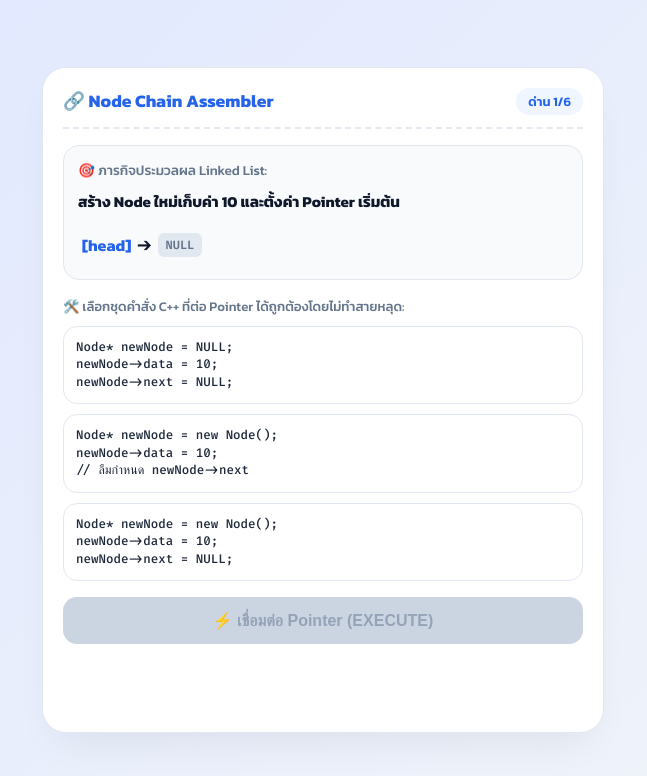
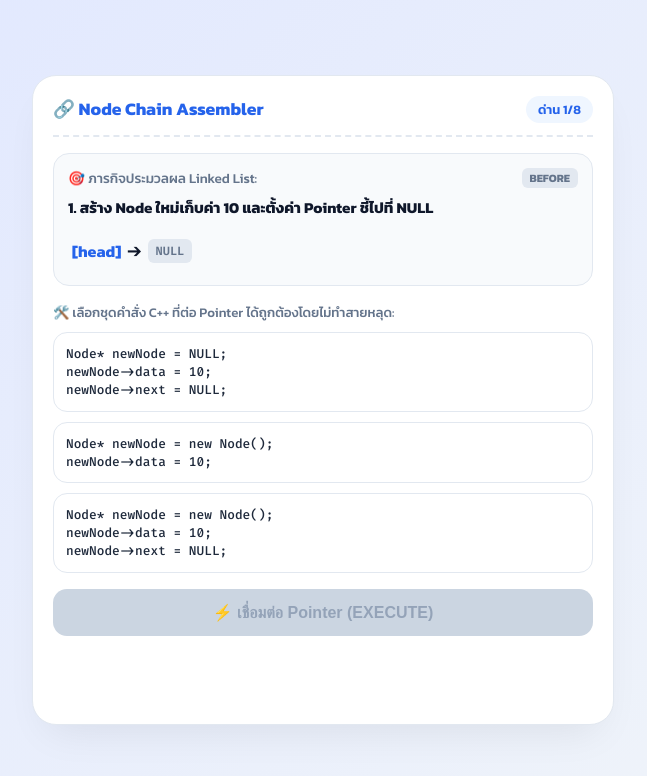
Before and after one commit to wannabfair/LinkedList1-2569, a plain HTML site: page index.html in a window 1280 px wide. Shown: the whole page, without its empty margins (317-964 px from the left). Drawn offline with Linux system fonts and the light colour scheme.

Commit message:
Update index.html

```diff
--- a/index.html
+++ b/index.html
@@ -16,8 +16,8 @@
     --accent-blue-light: #eff6ff;
     --accent-purple: #7c3aed;
     --accent-amber: #d97706;
-    --accent-amber-light: #fef3c7;
     --accent-green: #10b981;
+    --accent-green-light: #d1fae5;
     --accent-red: #ef4444;
     --code-bg: #f8fafc;
     --text-main: #0f172a;
@@ -40,7 +40,7 @@
   .game-card {
     background: var(--card-bg);
     width: 100%;
-    max-width: 520px;
+    max-width: 540px;
     border-radius: 24px;
     padding: 20px;
     box-shadow: 0 20px 40px -15px rgba(0, 0, 0, 0.08);
@@ -80,13 +80,39 @@
     padding: 14px;
     border: 1px solid #e2e8f0;
     margin-bottom: 16px;
+    transition: all 0.3s ease;
+  }
+
+  .visual-stage.success-state {
+    background: var(--accent-green-light);
+    border-color: var(--accent-green);
+  }
+
+  .stage-header {
+    display: flex;
+    justify-content: space-between;
+    align-items: center;
+    margin-bottom: 8px;
   }
 
   .task-desc {
     font-size: 0.85rem;
     color: var(--text-muted);
-    margin-bottom: 10px;
     font-weight: 500;
+  }
+
+  .state-tag {
+    font-size: 0.7rem;
+    font-weight: 700;
+    padding: 2px 8px;
+    border-radius: 6px;
+    background: #e2e8f0;
+    color: var(--text-muted);
+  }
+
+  .state-tag.after {
+    background: var(--accent-green);
+    color: #ffffff;
   }
 
   .task-title {
@@ -118,15 +144,6 @@
     font-weight: 600;
     box-shadow: 0 2px 4px rgba(0,0,0,0.03);
     white-space: nowrap;
-  }
-
-  .node-data {
-    color: var(--accent-purple);
-  }
-
-  .arrow {
-    color: var(--text-muted);
-    font-weight: bold;
   }
 
   .null-box {
@@ -168,7 +185,7 @@
   pre {
     margin: 0;
     font-family: 'Fira Code', Consolas, monospace;
-    font-size: 0.78rem;
+    font-size: 0.8rem;
     color: #1e293b;
     white-space: pre-wrap;
     line-height: 1.4;
@@ -227,12 +244,15 @@
 <div class="game-card">
   <div class="header">
     <div class="title">🔗 Node Chain Assembler</div>
-    <div class="badge" id="level-badge">ด่าน 1/6</div>
+    <div class="badge" id="level-badge">ด่าน 1/8</div>
   </div>
 
-  <div class="visual-stage">
-    <div class="task-desc">🎯 ภารกิจประมวลผล Linked List:</div>
-    <div class="task-title" id="task-title">สร้าง Node ใหม่ใส่ข้อมูล</div>
+  <div class="visual-stage" id="stage-box">
+    <div class="stage-header">
+      <span class="task-desc">🎯 ภารกิจประมวลผล Linked List:</span>
+      <span class="state-tag" id="state-tag">BEFORE</span>
+    </div>
+    <div class="task-title" id="task-title">โจทย์ทดสอบ</div>
     <div class="chain-display" id="chain-visual"></div>
   </div>
 
@@ -248,11 +268,15 @@
 </div>
 
 <script>
+// ===================================================
+// คลังโจทย์ 8 ด่าน (เรียงลำดับจาก ง่าย -> ยาก)
+// ===================================================
 const levels = [
-  // --- ด่านที่ 1: การสร้าง Node ใหม่ ---
+  // --- ด่านที่ 1 (ง่ายมาก): สร้าง Node ใหม่ ---
   {
-    title: "สร้าง Node ใหม่เก็บค่า 10 และตั้งค่า Pointer เริ่มต้น",
-    visual: '<span style="font-weight:bold; color:#2563eb;">[head]</span> ➔ <span class="null-box">NULL</span>',
+    title: "1. สร้าง Node ใหม่เก็บค่า 10 และตั้งค่า Pointer ชี้ไปที่ NULL",
+    visualBefore: '<span style="font-weight:bold; color:#2563eb;">[head]</span> ➔ <span class="null-box">NULL</span>',
+    visualAfter: '<span style="color:#d97706; font-weight:bold;">newNode[10]</span> ➔ <span class="null-box">NULL</span>',
     options: [
       {
         code: "Node* newNode = new Node();\nnewNode->data = 10;\nnewNode->next = NULL;",
@@ -260,22 +284,47 @@ const levels = [
         explain: ""
       },
       {
-        code: "Node* newNode = new Node();\nnewNode->data = 10;\n// ลืมกำหนด newNode->next",
+        code: "Node* newNode = new Node();\nnewNode->data = 10;",
         correct: false,
-        explain: "ลืมตั้งค่า newNode->next = NULL จะทำให้ Pointer ชี้ไปที่ขยะใน memory (Wild Pointer)"
+        explain: "ลืมตั้งค่า newNode->next = NULL จะทำให้ Pointer ชี้ไปที่ตำแหน่งขยะในหน่วยความจำ (Wild Pointer)"
       },
       {
         code: "Node* newNode = NULL;\nnewNode->data = 10;\nnewNode->next = NULL;",
         correct: false,
-        explain: "กำหนด newNode เป็น NULL แล้วไปเข้าถึง ->data จะเกิด Null Pointer Exception (โปรแกรม Crash!)"
+        explain: "กำหนด newNode เป็น NULL แล้วพยายามเข้าถึง ->data จะเกิด Null Pointer Exception (โปรแกรม Crash)"
       }
     ]
   },
 
-  // --- ด่านที่ 2: แทรก Node ที่ Head (Insert Front) ---
+  // --- ด่านที่ 2 (ง่าย): เริ่มต้นจุด head ของ List ---
   {
-    title: "นำ newNode (ค่า 5) แทรกไว้ที่ 'หน้าสุด' ของ List (Insert Head)",
-    visual: '<span style="color:#d97706; font-weight:bold;">newNode[5]</span> | <span style="font-weight:bold; color:#2563eb;">[head]</span> ➔ <div class="node-box">10 | next</div> ➔ <span class="null-box">NULL</span>',
+    title: "2. กำหนดให้ Pointer 'head' ชี้ไปยัง newNode (ค่า 10) เพื่อเริ่มต้น List",
+    visualBefore: '<span style="font-weight:bold; color:#2563eb;">[head]</span> ➔ <span class="null-box">NULL</span>  |  <span style="color:#d97706; font-weight:bold;">newNode[10]</span> ➔ <span class="null-box">NULL</span>',
+    visualAfter: '<span style="font-weight:bold; color:#2563eb;">[head]</span> ➔ <div class="node-box">10 | next</div> ➔ <span class="null-box">NULL</span>',
+    options: [
+      {
+        code: "head = newNode;",
+        correct: true,
+        explain: ""
+      },
+      {
+        code: "head->next = newNode;",
+        correct: false,
+        explain: "ปัจจุบัน head ยังเป็น NULL การเรียก head->next จะทำให้โปรแกรม Crash ทันที"
+      },
+      {
+        code: "newNode = head;",
+        correct: false,
+        explain: "เป็นการเอา NULL มาทับ newNode ทำให้ข้อมูลค่า 10 สูญหายไป"
+      }
+    ]
+  },
+
+  // --- ด่านที่ 3 (ปานกลาง): แทรก Node ด้านหน้าสุด (Insert Front) ---
+  {
+    title: "3. นำ newNode (ค่า 5) มาแทรกไว้ด้านหน้าสุดของ List (ต่อหน้า Node 10)",
+    visualBefore: '<span style="color:#d97706; font-weight:bold;">newNode[5]</span>  |  <span style="font-weight:bold; color:#2563eb;">[head]</span> ➔ <div class="node-box">10 | next</div> ➔ <span class="null-box">NULL</span>',
+    visualAfter: '<span style="font-weight:bold; color:#2563eb;">[head]</span> ➔ <div class="node-box">5 | next</div> ➔ <div class="node-box">10 | next</div> ➔ <span class="null-box">NULL</span>',
     options: [
       {
         code: "newNode->next = head;\nhead = newNode;",
@@ -285,20 +334,45 @@ const levels = [
       {
         code: "head = newNode;\nnewNode->next = head;",
         correct: false,
-        explain: "ย้าย head ไปชี้ newNode ก่อน ทำให้ newNode->next ชี้เข้าตัวเอง (เกิด Infinite Loop) และ Node เก่าใน List หายไปทั้งแถบ!"
+        explain: "ย้าย head ไปชี้ newNode ก่อน ทำให้ newNode->next ชี้เข้าหาตัวเอง (เกิด Infinite Loop) และ Node 10 หลุดหายไป!"
       },
       {
-        code: "head->next = newNode;\nhead = newNode;",
+        code: "head->next = newNode;",
         correct: false,
-        explain: "เขียนผิดเอา head->next ไปชี้ newNode ทำให้โครงสร้างเดิมพัง และตำแหน่งแทรกไม่ถูกต้อง"
+        explain: "เอา head->next ไปชี้ newNode จะกลายเป็นต่อท้าย Node 10 ไม่ใช่การแทรกหน้าสุด"
       }
     ]
   },
 
-  // --- ด่านที่ 3: การท่องผ่าน List (Traverse to Tail) ---
+  // --- ด่านที่ 4 (ปานกลาง): ขยับ Pointer ไปยัง Node ถัดไป ---
   {
-    title: "เลื่อน Pointer 'temp' ไปหยุดที่ 'Node ตัวสุดท้าย' เพื่อเตรียมต่อท้าย",
-    visual: '<span style="font-weight:bold; color:#2563eb;">[head]</span> ➔ <div class="node-box">5 | next</div> ➔ <div class="node-box">10 | next</div> ➔ <span class="null-box">NULL</span>',
+    title: "4. ขยับ Pointer 'curr' ที่ชี้อยู่ที่ Node 5 ให้ขยับไปชี้ที่ Node ถัดไป (Node 10)",
+    visualBefore: '<span style="font-weight:bold; color:#2563eb;">[head]</span> ➔ <div class="node-box">5 (curr)</div> ➔ <div class="node-box">10 | next</div> ➔ <span class="null-box">NULL</span>',
+    visualAfter: '<span style="font-weight:bold; color:#2563eb;">[head]</span> ➔ <div class="node-box">5 | next</div> ➔ <div class="node-box">10 (curr)</div> ➔ <span class="null-box">NULL</span>',
+    options: [
+      {
+        code: "curr = curr->next;",
+        correct: true,
+        explain: ""
+      },
+      {
+        code: "curr->next = curr;",
+        correct: false,
+        explain: "คำสั่งนี้จะทำให้ Pointer ของ Node 5 ชี้กลับเข้าหาตัวเอง จนกลายเป็น Loop ไม่ใช่การขยับตัวแปร curr"
+      },
+      {
+        code: "curr = head;",
+        correct: false,
+        explain: "เป็นการสั่งให้ curr ย้อนกลับไปเริ่มที่ head ใหม่ ไม่ใช่การขยับไป Node ถัดไป"
+      }
+    ]
+  },
+
+  // --- ด่านที่ 5 (ปานกลาง-ยาก): การท่องไปยัง Node ตัวสุดท้าย (Traverse) ---
+  {
+    title: "5. เขียนลูปขยับ Pointer 'temp' ไปเรื่อยๆ จนกว่าจะหยุดที่ Node ตัวสุดท้ายของ List",
+    visualBefore: '<span style="font-weight:bold; color:#2563eb;">[head/temp]</span> ➔ <div class="node-box">5 | next</div> ➔ <div class="node-box">10 | next</div> ➔ <span class="null-box">NULL</span>',
+    visualAfter: '<span style="font-weight:bold; color:#2563eb;">[head]</span> ➔ <div class="node-box">5 | next</div> ➔ <div class="node-box">10 (temp)</div> ➔ <span class="null-box">NULL</span>',
     options: [
       {
         code: "Node* temp = head;\nwhile (temp->next != NULL) {\n    temp = temp->next;\n}",
@@ -308,43 +382,45 @@ const levels = [
       {
         code: "Node* temp = head;\nwhile (temp != NULL) {\n    temp = temp->next;\n}",
         correct: false,
-        explain: "เช็กเงื่อนไข temp != NULL จะทำให้ temp เลื่อนเลย Node สุดท้ายไปหยุดที่ NULL ทำให้ต่อ Node ใหม่ไม่ได้"
+        explain: "เงื่อนไข temp != NULL จะทำให้ temp ขยับเลย Node สุดท้ายออกไปหยุดที่ NULL ทำให้ใช้งานต่อไม่ได้"
       },
       {
         code: "Node* temp = head;\ntemp = temp->next;",
         correct: false,
-        explain: "ขยับ temp เพียงครั้งเดียว ไม่ใช่การวนลูปเพื่อหา Node ตัวสุดท้ายของ List ทั้งหมด"
+        explain: "เป็นการขยับ temp เพียงแค่ Step เดียว หาก List มีหลาย Node จะไม่ไปถึง Node ตัวสุดท้าย"
       }
     ]
   },
 
-  // --- ด่านที่ 4: แทรก Node ที่ Tail (Insert Back) ---
+  // --- ด่านที่ 6 (ยาก): นำ Node ไปต่อท้ายสุด (Insert Back) [ปรับภาษาให้เข้าใจง่าย] ---
   {
-    title: "นำ newNode (ค่า 20) ต่อเข้าที่ 'ท้ายสุด' ของ List โดย temp อยู่ที่ Node ตัวสุดท้ายแล้ว",
-    visual: '<div class="node-box">5 | next</div> ➔ <div class="node-box">10 (temp)</div> ➔ <span class="null-box">NULL</span>  | <span style="color:#d97706; font-weight:bold;">newNode[20]</span>',
+    title: "6. นำ newNode (ค่า 20) ไปต่อเข้ากับ 'Node ตัวสุดท้าย' (temp) ของ List",
+    visualBefore: '<div class="node-box">5 | next</div> ➔ <div class="node-box">10 (temp)</div> ➔ <span class="null-box">NULL</span>  |  <span style="color:#d97706; font-weight:bold;">newNode[20]</span>',
+    visualAfter: '<div class="node-box">5 | next</div> ➔ <div class="node-box">10 | next</div> ➔ <div class="node-box">20 (newNode)</div> ➔ <span class="null-box">NULL</span>',
     options: [
       {
-        code: "temp->next = newNode;\nnewNode->next = NULL;",
+        code: "temp->next = newNode;",
         correct: true,
         explain: ""
       },
       {
-        code: "newNode->next = temp;\ntemp = newNode;",
+        code: "newNode->next = temp;",
         correct: false,
-        explain: "เอา newNode ไปชี้ temp ย้อนกลับ ทำให้ Linked List ผิดทิศทาง (กลายเป็น Loop)"
+        explain: "เอา newNode ชี้ย้อนกลับไปหา temp ทำให้ทิศทาง Pointer ผิดพลาดและกลายเป็น Loop"
       },
       {
         code: "head->next = newNode;",
         correct: false,
-        explain: "ไปต่อ newNode เข้ากับ head->next โดยตรง จะทำให้ Node กลางๆ (ค่า 10) ถูกตัดทิ้งและข้อมูลสูญหาย (Data Leak)"
+        explain: "ไปต่อ newNode เข้ากับ head->next โดยตรง จะทำให้ Node กลางๆ โดนตัดทิ้งและข้อมูลสูญหาย (Data Leak)"
       }
     ]
   },
 
-  // --- ด่านที่ 5: ลบ Node ตัวแรก (Delete Head) ---
+  // --- ด่านที่ 7 (ยาก): ลบ Node ตัวแรก (Delete Head) ---
   {
-    title: "ลบ Node ตัวแรกสุด (ค่า 5) ออกจาก List โดยไม่ให้เกิด Memory Leak",
-    visual: '<span style="font-weight:bold; color:#2563eb;">[head]</span> ➔ <div class="node-box">5 | next</div> ➔ <div class="node-box">10 | next</div> ➔ <div class="node-box">20 | next</div> ➔ <span class="null-box">NULL</span>',
+    title: "7. ลบ Node ตัวแรกสุด (ค่า 5) ออกจาก List ให้ถูกต้อง และคืนพื้นที่หน่วยความจำ",
+    visualBefore: '<span style="font-weight:bold; color:#2563eb;">[head]</span> ➔ <div class="node-box">5 | next</div> ➔ <div class="node-box">10 | next</div> ➔ <div class="node-box">20 | next</div> ➔ <span class="null-box">NULL</span>',
+    visualAfter: '<span style="font-weight:bold; color:#2563eb;">[head]</span> ➔ <div class="node-box">10 | next</div> ➔ <div class="node-box">20 | next</div> ➔ <span class="null-box">NULL</span>',
     options: [
       {
         code: "Node* temp = head;\nhead = head->next;\ndelete temp;",
@@ -354,20 +430,21 @@ const levels = [
       {
         code: "delete head;\nhead = head->next;",
         correct: false,
-        explain: "สั่ง delete head ไปก่อน ทำให้ memory ของ head ถูกคืนระบบไปแล้ว การไปเรียก head->next บรรทัดถัดมาจะ Crash ทันที!"
+        explain: "สั่ง delete head ไปก่อน ทำให้ memory โดน คืนระบบไปแล้ว การไปเรียก head->next บรรทัดถัดมาจะทำให้ Crash ทันที!"
       },
       {
-        code: "head = head->next;\n// ข้ามการ delete",
+        code: "head = head->next;",
         correct: false,
-        explain: "เลื่อน head ข้ามไปอย่างเดียวโดยไม่ delete temp จะทำให้เกิด Memory Leak (พื้นที่ขยะค้างในแรม)"
+        explain: "ขยับ head ข้ามไปอย่างเดียวโดยไม่ delete temp จะเกิด Memory Leak (มีขยะค้างในแรม)"
       }
     ]
   },
 
-  // --- ด่านที่ 6: แทรก Node ตรงกลาง (Insert Middle) ---
+  // --- ด่านที่ 8 (ขั้นเซียน): แทรก Node ตรงกลาง (Insert Middle) ---
   {
-    title: "นำ newNode (ค่า 15) แทรกระหว่าง curr (ค่า 10) กับ Node ถัดไป (ค่า 20)",
-    visual: '<div class="node-box">10 (curr)</div> ➔ <div class="node-box">20 | next</div> | <span style="color:#d97706; font-weight:bold;">newNode[15]</span>',
+    title: "8. นำ newNode (ค่า 15) แทรกระหว่าง curr (ค่า 10) กับ Node ตัวถัดไป (ค่า 20)",
+    visualBefore: '<div class="node-box">10 (curr)</div> ➔ <div class="node-box">20 | next</div>  |  <span style="color:#d97706; font-weight:bold;">newNode[15]</span>',
+    visualAfter: '<div class="node-box">10 (curr)</div> ➔ <div class="node-box">15 (newNode)</div> ➔ <div class="node-box">20 | next</div>',
     options: [
       {
         code: "newNode->next = curr->next;\ncurr->next = newNode;",
@@ -377,12 +454,12 @@ const levels = [
       {
         code: "curr->next = newNode;\nnewNode->next = curr->next;",
         correct: false,
-        explain: "สั่ง curr->next = newNode ก่อน ทำให้สายที่ชี้ไป Node 20 หลุด! และ newNode->next จะกลับมาชี้ตัวเอง"
+        explain: "สั่ง curr->next = newNode ก่อน ทำให้สายที่ชี้ไป Node 20 หลุดหาย และ newNode->next จะวนมาชี้ตัวเอง"
       },
       {
         code: "newNode->next = curr;\ncurr->next = newNode->next;",
         correct: false,
-        explain: "ลำดับคำสั่งผิดพลาด ทำให้ Pointer วนกลับมาจุดเดิมและไม่สามารถเชื่อมต่อ Node 20 ได้"
+        explain: "ต่อ Pointer ผิดทิศทาง ทำให้โครงสร้าง Linked List เสียหาย"
       }
     ]
   }
@@ -407,7 +484,13 @@ function loadLevel() {
 
   document.getElementById('level-badge').innerText = `ด่าน ${currentLevel + 1}/${levels.length}`;
   document.getElementById('task-title').innerText = lvl.title;
-  document.getElementById('chain-visual').innerHTML = lvl.visual;
+
+  // รีเซ็ต Stage Visual กลับสู่ Before
+  const stageBox = document.getElementById('stage-box');
+  stageBox.className = 'visual-stage';
+  document.getElementById('state-tag').className = 'state-tag';
+  document.getElementById('state-tag').innerText = 'BEFORE';
+  document.getElementById('chain-visual').innerHTML = lvl.visualBefore;
 
   document.getElementById('run-btn').disabled = true;
   document.getElementById('msg').innerText = '';
@@ -444,6 +527,7 @@ function selectOption(index) {
 function runAssembler() {
   if (selectedOptionIndex === null) return;
 
+  const lvl = levels[currentLevel];
   const chosen = currentShuffledOptions[selectedOptionIndex];
   const isCorrect = chosen.correct;
   const msg = document.getElementById('msg');
@@ -452,8 +536,18 @@ function runAssembler() {
   runBtn.disabled = true;
 
   if (isCorrect) {
+    // เปลี่ยนภาพ Stage เป็น AFTER ให้เห็นผลลัพธ์ทันที
+    const stageBox = document.getElementById('stage-box');
+    stageBox.className = 'visual-stage success-state';
+
+    const stateTag = document.getElementById('state-tag');
+    stateTag.className = 'state-tag after';
+    stateTag.innerText = 'AFTER (สำเร็จ!)';
+
+    document.getElementById('chain-visual').innerHTML = lvl.visualAfter;
+
     msg.style.color = 'var(--accent-green)';
-    msg.innerText = '✨ ถูกต้อง! เชื่อมต่อ Pointer ได้สมบูรณ์ สาย Linked List ไม่ขาด';
+    msg.innerText = '✨ ถูกต้อง! ต่อ Pointer ได้อย่างสมบูรณ์';
 
     setTimeout(() => {
       currentLevel++;
@@ -462,7 +556,7 @@ function runAssembler() {
       } else {
         showWinScreen();
       }
-    }, 1300);
+    }, 2000);
   } else {
     msg.style.color = 'var(--accent-red)';
     msg.innerText = `💥 สายหลุด/เกิด Bug! ${chosen.explain}`;
@@ -476,7 +570,7 @@ function runAssembler() {
 function showWinScreen() {
   document.getElementById('game-body').innerHTML = `
     <h2 style="text-align:center; color:var(--accent-blue); margin-top:20px;">🏆 ยินดีด้วย! คุณคือ Pointer Master</h2>
-    <p style="text-align:center; color:var(--text-muted); font-size:0.9rem; line-height:1.5;">คุณเข้าใจลำดับการต่อ Pointer ของ Singly Linked List อย่างแม่นยำ ไม่ทำสายหลุดและไร้ปัญหา Memory Leak!</p>
+    <p style="text-align:center; color:var(--text-muted); font-size:0.9rem; line-height:1.5;">คุณผ่านครบทั้ง 8 ด่าน เข้าใจลำดับการจัดการ Pointer ของ Singly Linked List อย่างทะลุปรุโปร่ง!</p>
     <button class="restart-btn" onclick="location.reload()">เล่นใหม่อีกครั้ง 🔄</button>
   `;
 }
```
